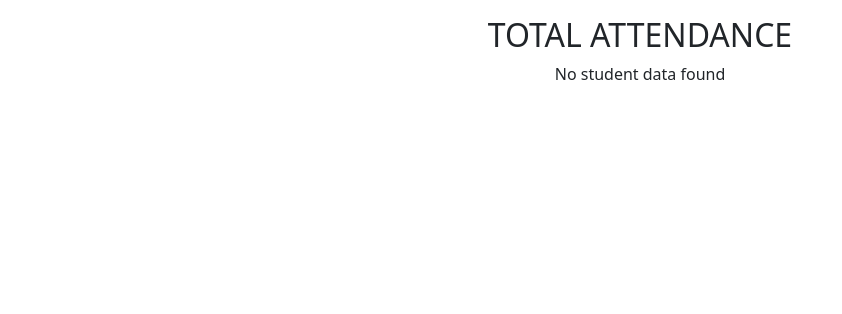
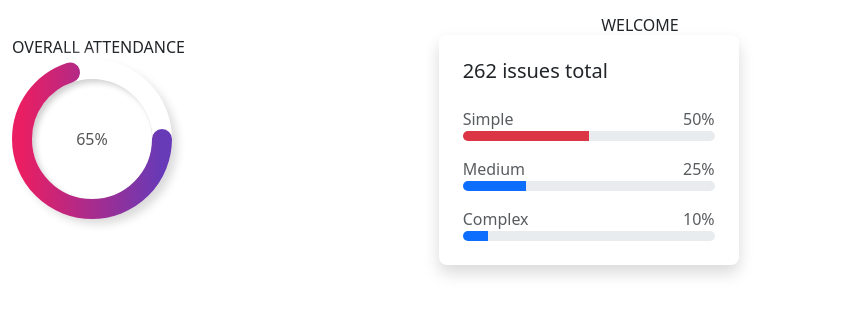
Before and after one commit to SourabhKanolkar/attendance_app, a React (Vite) app: page /studentHome in a window 1280 px wide. Shown: the top 314 px of the page, without its empty margins (0-842 px from the left). Built offline with nearby package versions, Linux system fonts and the light colour scheme.

Commit message:
studnet deisgn little left and only fetch left

```diff
--- a/index.html
+++ b/index.html
@@ -10,6 +10,7 @@
   <body>
     <div id="root"></div>
     <script src="https://cdn.jsdelivr.net/npm/bootstrap@5.3.3/dist/js/bootstrap.bundle.min.js" integrity="sha384-YvpcrYf0tY3lHB60NNkmXc5s9fDVZLESaAA55NDzOxhy9GkcIdslK1eN7N6jIeHz" crossorigin="anonymous"></script>
+    <script src="https://cdn.tailwindcss.com"></script>
     <script type="module" src="/src/main.jsx"></script>
   </body>
 </html>
--- a/src/components/HomeStudent.jsx
+++ b/src/components/HomeStudent.jsx
@@ -4,34 +4,28 @@ import { getFirestore, collection, query, where, getDocs } from "firebase/firest
 import { auth,db } from '../firebase-config';
 export default function HomeStudent() {
 
-  const [studentData, setStudentData] = useState(null);
-  const [loading, setLoading] = useState(true);
-  useEffect(() => {
-    const fetchStudentData = async () => {
-      setLoading(true);
-      const user = auth.currentUser;
 
-      if (user) {
-        const studentEmail = user.email;
-        const q = query(collection(db, "students"), where("email", "==", studentEmail));
 
-        try {
-          const querySnapshot = await getDocs(q);
-          if (!querySnapshot.empty) {
-            const student = querySnapshot.docs[0].data();
-            setStudentData(student);
-          } else {
-            setStudentData(null);
-          }
-        } catch (error) {
-          console.error("Error fetching student data:", error);
-        }
+
+
+   const test=()=>{
+    let number= document.getElementById("number");
+    let counter=0;
+    setInterval(()=>{
+      if(counter==65){
+        clearInterval();
+      }else{
+        counter +=1;
+        number.innerHTML=counter+"%";
       }
-      setLoading(false);
-    };
 
-    fetchStudentData();
-  }, []);
+    },20);
+   }
+
+  useEffect(()=>{
+    test();
+
+  },[])
 
   return (
    <>
@@ -39,33 +33,64 @@ export default function HomeStudent() {
       <div className="container">
         <div className="row">
           <div className="title mt-3">
-            <h2 className="text-center">TOTAL ATTENDANCE</h2>
+            <h2 className="text-center">WELCOME  </h2>
           </div>
-          <div className="col-md-12">
-            {loading ? (
-              <p className="text-center">Loading...</p>
-            ) : studentData ? (
-              <div className="card" style={{ width: "18rem", display: "block", margin: "auto" }}>
-                <img
-                  src="https://i0.wp.com/rollercoasteryears.com/wp-content/uploads/Thrive-During-Finals-.jpg?resize=1000%2C667&ssl=1"
-                  className="card-img-top"
-                  alt="Student"
-                />
-                <div className="card-body">
-                  <h5 className="card-title">Name: {studentData.name}</h5>
-                  <p className="card-text">Class: {studentData.class}</p>
-                  <p className="card-text">Div: {studentData.div}</p>
-                  <p className="card-text">Year: {studentData.year}</p>
-                  <p className="card-text">Total Attendance:</p>
-                  <a href="#" className="btn btn-primary d-flex justify-content-center">
-                    {/* {studentData.attendance}% */}
-                  </a>
+       <div className="col-md-4">
+       <span className='text-center mb-3'>OVERALL ATTENDANCE</span>
+        <div className="total-attendance-overall" >
+
+              <div className="outer">
+                <div className="inner">
+                  <div id="number">
+                    65%
+                  </div>
                 </div>
               </div>
-            ) : (
-              <p className="text-center">No student data found</p>
-            )}
-          </div>
+
+              <svg xmlns="http://www.w3.org/2000/svg" version="1.1" width="160px" height="160px">
+         <defs>
+            <linearGradient id="GradientColor">
+               <stop offset="0%" stopColor="#e91e63" />
+               <stop offset="100%" stopColor="#673ab7" />
+            </linearGradient>
+         </defs>
+         <circle cx="80" cy="80" r="70" stroke-linecap="round" />
+ </svg>
+
+
+
+
+        </div>
+       </div>
+
+       <div className="col-md-6">
+       <div class="bg-white p-4 rounded-lg shadow w-75" style={{maxWidth:"300px"}}>
+        <h2 class="h5 font-weight-bold text-dark">262 issues total</h2>
+        <div class="mt-4">
+            <div class="d-flex justify-content-between align-items-center">
+                <span class="text-muted">Simple</span>
+                <span class="text-muted">50%</span>
+            </div>
+            <div class="progress mb-3" style={{height: "10px"}}>
+                <div class="progress-bar bg-danger" role="progressbar" style={{width: "50%"}} aria-valuenow="50" aria-valuemin="0" aria-valuemax="100"></div>
+            </div>
+            <div class="d-flex justify-content-between align-items-center">
+                <span class="text-muted">Medium</span>
+                <span class="text-muted">25%</span>
+            </div>
+            <div class="progress mb-3" style={{height: "10px"}}>
+                <div class="progress-bar bg-primary" role="progressbar" style={{width: "25%"}} aria-valuenow="25" aria-valuemin="0" aria-valuemax="100"></div>
+            </div>
+            <div class="d-flex justify-content-between align-items-center">
+                <span class="text-muted">Complex</span>
+                <span class="text-muted">10%</span>
+            </div>
+            <div class="progress" style={{height: "10px"}}>
+                <div class="progress-bar bg-pink" role="progressbar" style={{width: "10%"}} aria-valuenow="10" aria-valuemin="0" aria-valuemax="100"></div>
+            </div>
+        </div>
+    </div>
+       </div>
         </div>
       </div>
     </section>
--- a/src/index.css
+++ b/src/index.css
@@ -0,0 +1,49 @@
+.total-attendance-overall{
+    height: 160px;
+    width: 160px;
+    /* background: cornflowerblue; */
+    position: relative;
+}
+.outer{
+    height: 160px;
+    width: 160px;
+    border-radius: 50%;
+   box-shadow: 6px 6px 10px -1px rgba(0,0,0,0.15), -6px -6px 10px -1px rgba(255, 255, 255, 0.7);
+    padding: 20px;
+}
+.inner{
+    height: 120px;
+    width: 120px;
+    border-radius: 50%;
+    display: flex;
+    align-items: center;
+    justify-content: center;
+   box-shadow: inset 4px 4px 6px -1px rgba(0,0,0,0.2),
+                inset -4px -4px 6px -1px rgba(255, 255, 255, 0.7),
+                -0.5px -0.5px 0px rgba(255,255,255,1),
+                0.5px 0.5px 0px rgba(0,0,0,0.15),
+                0px 12px 10px -10px rgba(0,0,0,0.05);
+}
+#number{
+    font-weight: 600px;
+    color: #555;
+}
+circle{
+    fill: none;
+    stroke: url(#GradientColor);
+    stroke-width: 20px;
+    stroke-dasharray: 472;
+    stroke-dashoffset: 471;
+    animation: anim 2s linear forwards;
+}
+svg{
+    position: absolute;
+    top: 0;
+    left: 0;
+}
+
+@keyframes anim{
+    100%{
+        stroke-dashoffset: 165;
+    }
+}
```
Also changed, not shown: old_logic.txt (added).
